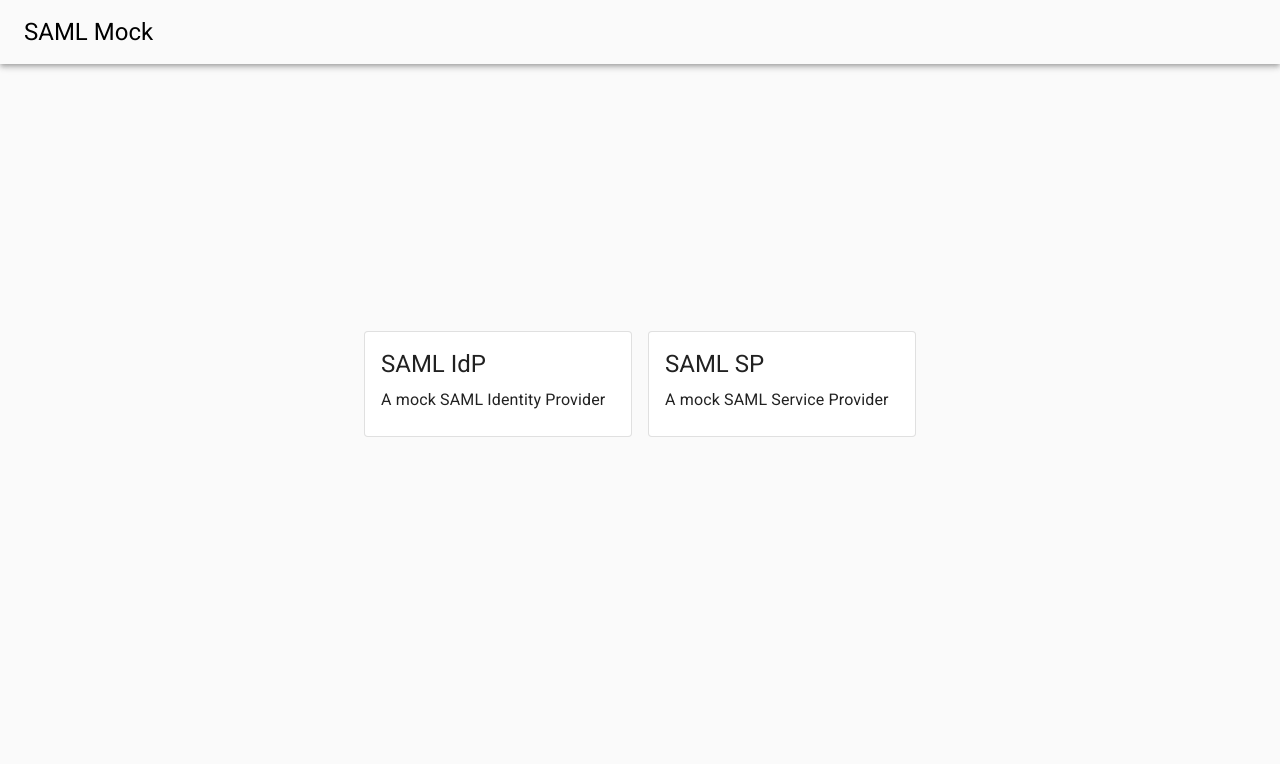
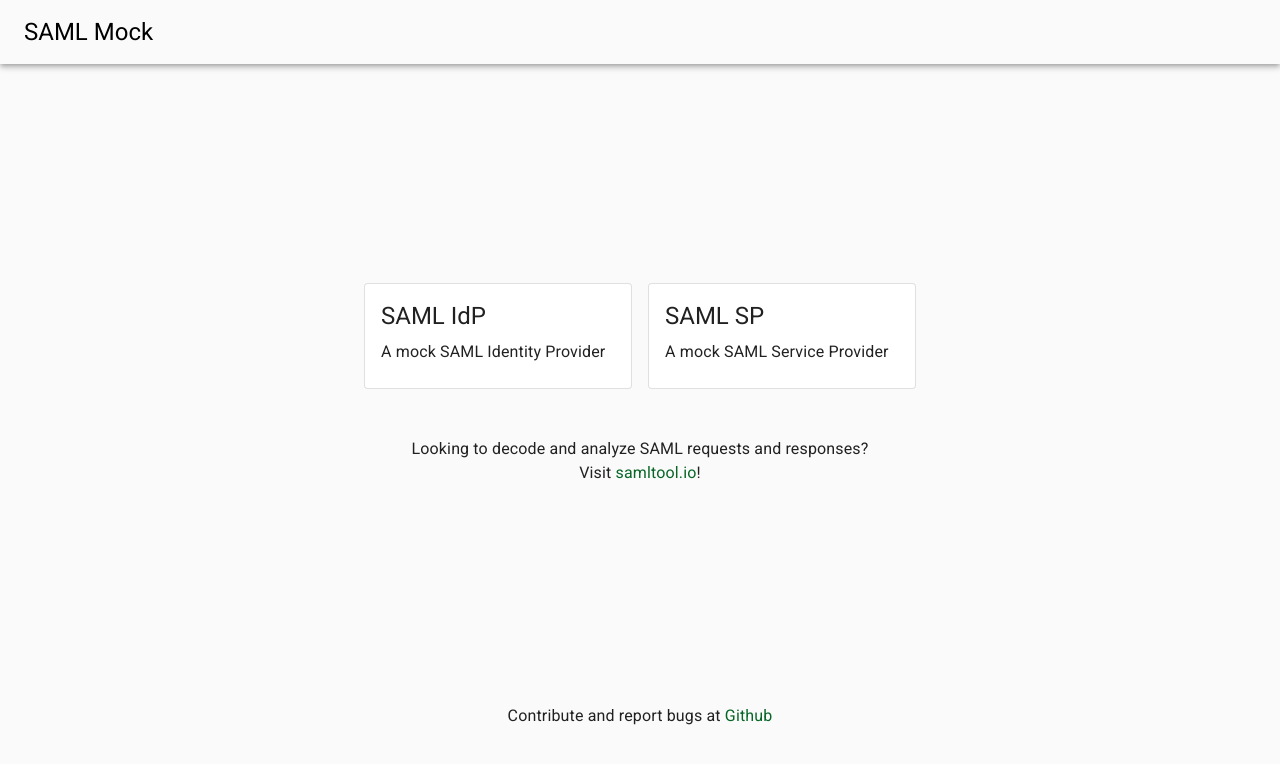
Before and after one commit to thameera/saml-mock, a Next.js app: page / in a window 1280 px wide. Shown: the top 764 px of the page. Built offline with nearby package versions, Linux system fonts and the light colour scheme.

Commit message:
Add Github and samltool.io links to homepage

```diff
--- a/pages/index.js
+++ b/pages/index.js
@@ -52,7 +52,35 @@ export default function Home() {
               </Card>
             </Link>
           </Grid>
+          <Grid item xs={12} className={styles.samltoolBanner}>
+            <Typography>
+              Looking to decode and analyze SAML requests and responses?
+            </Typography>
+            <Typography>
+              Visit{' '}
+              <a
+                href="https://samltool.io"
+                target="_blank"
+                className={styles.link} rel="noreferrer"
+              >
+                samltool.io
+              </a>
+              !
+            </Typography>
+          </Grid>
         </Grid>
+      </Container>
+
+      <Container maxWidth="sm" className={styles.bottomContainer}>
+        <Typography>
+          Contribute and report bugs at{' '}
+          <a
+            href="https://github.com/thameera/saml-mock"
+            className={styles.link}
+          >
+            Github
+          </a>
+        </Typography>
       </Container>
     </>
   )
--- a/styles/Home.module.css
+++ b/styles/Home.module.css
@@ -36,3 +36,21 @@
   color: #000;
   text-decoration: none;
 }
+
+.link {
+  text-decoration: none;
+  color: rgb(7, 102, 38);
+}
+
+.link:visited {
+  color: rgb(7, 102, 38);
+}
+
+.samltoolBanner {
+  padding-top: 40px !important;
+  text-align: center;
+}
+
+.bottomContainer {
+  text-align: center;
+}
```
